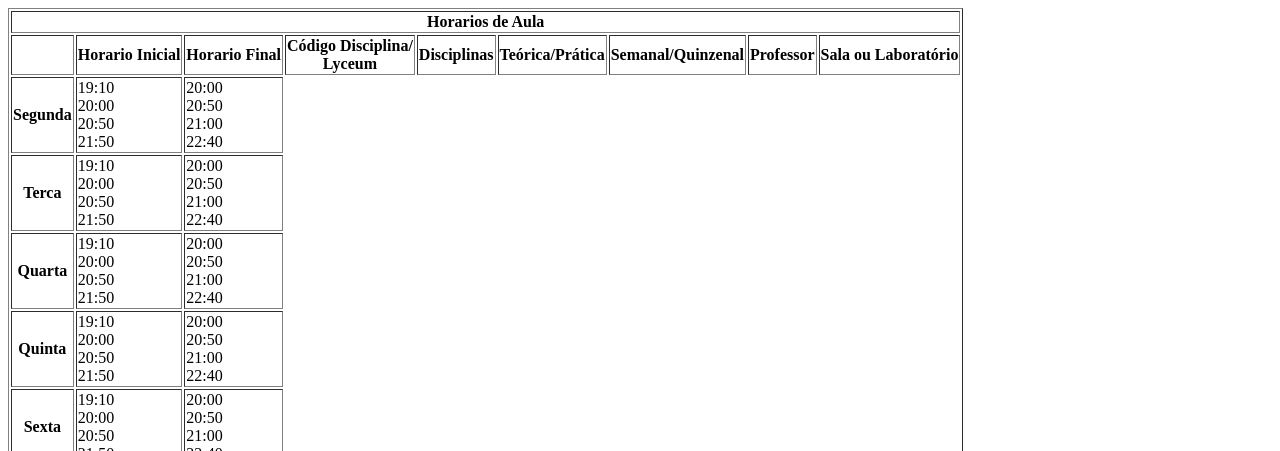
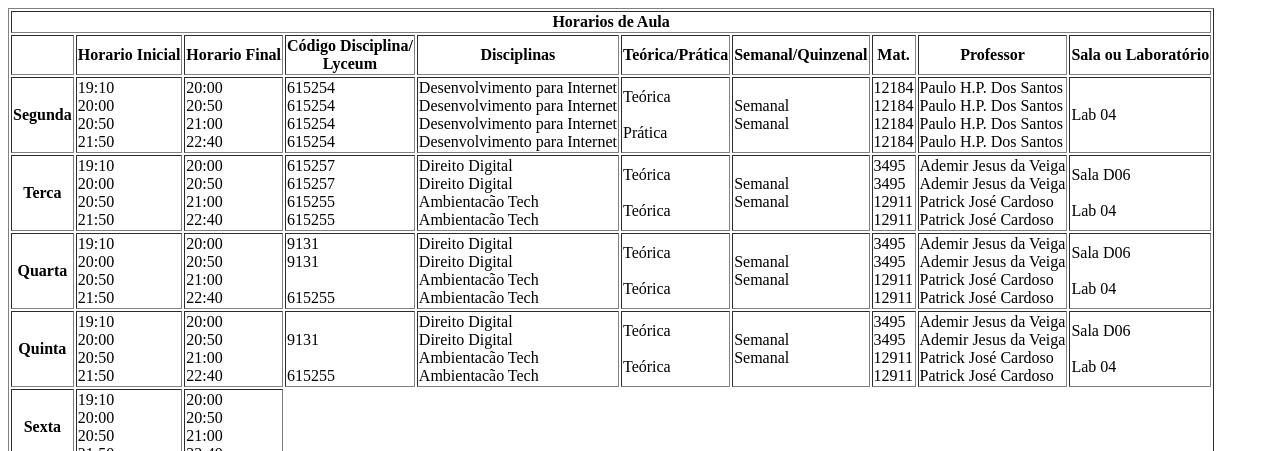
Before and after one commit to MuriloUnipar/programacaoInternetCascavel2025, a plain HTML site: page tabela/atividade.html in a window 1280 px wide. Shown: the top 451 px of the page. Drawn offline with Linux system fonts and the light colour scheme.

Commit message:
tabelas sendo feitas

```diff
--- a/tabela/atividade.html
+++ b/tabela/atividade.html
@@ -18,6 +18,7 @@
         <th colspan="7">Disciplinas</th>
         <th>Teórica/Prática</th>
         <th>Semanal/Quinzenal</th>
+        <th>Mat.</th>
         <th>Professor</th>
         <th>Sala ou Laboratório</th>
       </tr>
@@ -25,28 +26,55 @@
         <th>Segunda</th>
         <td>19:10<br>20:00<br>20:50<br>21:50</td>
         <td>20:00<br>20:50<br>21:00<br>22:40</td>
+        <td>615254<br>615254<br>615254<br>615254</td>
+        <td colspan="7">Desenvolvimento para Internet<br>Desenvolvimento para Internet<br>Desenvolvimento para Internet<br>Desenvolvimento para Internet</td>
+        <td>Teórica<br><br>Prática</td>
+        <td>Semanal<br>Semanal</td>
+        <td>12184<br>12184<br>12184<br>12184</td>
+        <td>Paulo H.P. Dos Santos<br>Paulo H.P. Dos Santos<br>Paulo H.P. Dos Santos<br>Paulo H.P. Dos Santos</td>
+        <td>Lab 04</td>
       </tr>
       <tr>
         <th>Terca</th>
         <td>19:10<br>20:00<br>20:50<br>21:50</td>
         <td>20:00<br>20:50<br>21:00<br>22:40</td>
+        <td>615257<br>615257<br>615255<br>615255</td>
+        <td colspan="7">Direito Digital<br>Direito Digital<br>Ambientacão Tech<br>Ambientacão Tech</td>
+        <td>Teórica<br><br>Teórica</td>
+        <td>Semanal<br>Semanal</td>
+        <td>3495<br>3495<br>12911<br>12911</td>
+        <td>Ademir Jesus da Veiga<br>Ademir Jesus da Veiga<br>Patrick José Cardoso<br>Patrick José Cardoso</td>
+        <td>Sala D06<br><br>Lab 04</td>
       </tr>
       <tr>
         <th>Quarta</th>
         <td>19:10<br>20:00<br>20:50<br>21:50</td>
         <td>20:00<br>20:50<br>21:00<br>22:40</td>
+        <td>9131<br>9131<br><br>615255</td>
+        <td colspan="7">Direito Digital<br>Direito Digital<br>Ambientacão Tech<br>Ambientacão Tech</td>
+        <td>Teórica<br><br>Teórica</td>
+        <td>Semanal<br>Semanal</td>
+        <td>3495<br>3495<br>12911<br>12911</td>
+        <td>Ademir Jesus da Veiga<br>Ademir Jesus da Veiga<br>Patrick José Cardoso<br>Patrick José Cardoso</td>
+        <td>Sala D06<br><br>Lab 04</td>
       </tr>
       <tr>
         <th>Quinta</th>
         <td>19:10<br>20:00<br>20:50<br>21:50</td>
         <td>20:00<br>20:50<br>21:00<br>22:40</td>
+        <td><br>9131<br><br>615255</td>
+        <td colspan="7">Direito Digital<br>Direito Digital<br>Ambientacão Tech<br>Ambientacão Tech</td>
+        <td>Teórica<br><br>Teórica</td>
+        <td>Semanal<br>Semanal</td>
+        <td>3495<br>3495<br>12911<br>12911</td>
+        <td>Ademir Jesus da Veiga<br>Ademir Jesus da Veiga<br>Patrick José Cardoso<br>Patrick José Cardoso</td>
+        <td>Sala D06<br><br>Lab 04</td>
       </tr>
       <tr>
         <th>Sexta</th>
         <td>19:10<br>20:00<br>20:50<br>21:50</td>
         <td>20:00<br>20:50<br>21:00<br>22:40</td>
       </tr>
-
     </table>
     <table border="1" align="center">
       <tr>
```
